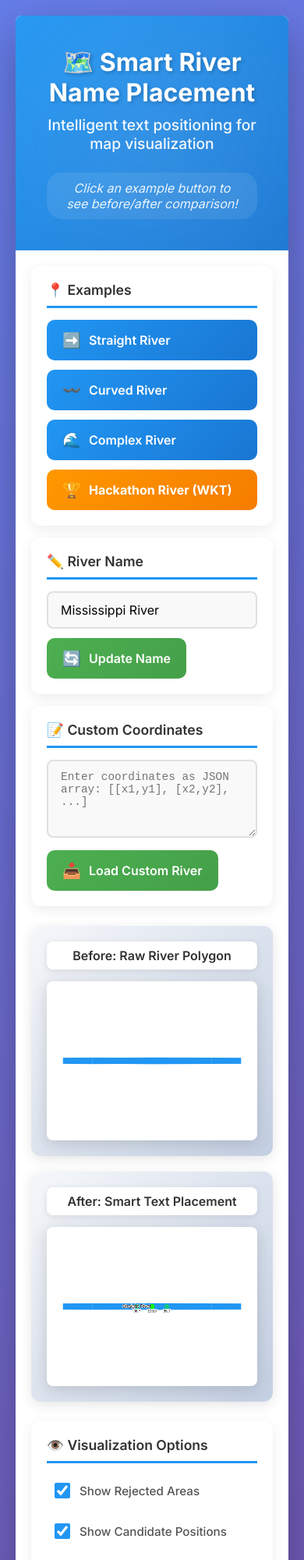
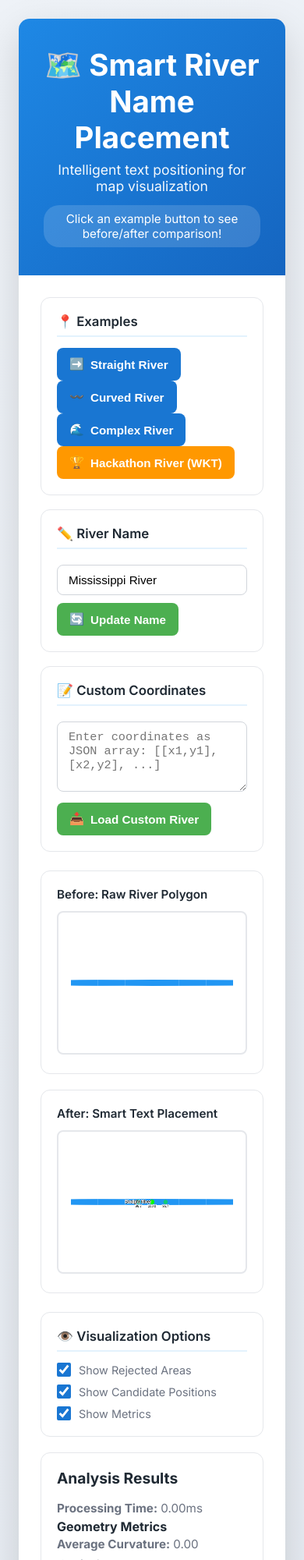
Before and after one commit to rishabh008009/smart-river-name-placement, a website built with Vite: page index.html in a window 390 px wide. Shown: the top 2000 px of the page at 78% size. Built offline with nearby package versions, Linux system fonts and the light colour scheme.

Commit message:
css has been changed

```diff
--- a/styles.css
+++ b/styles.css
@@ -1,406 +1,279 @@
+/* =====================
+   Base Reset & Theme
+===================== */
 * {
     margin: 0;
     padding: 0;
     box-sizing: border-box;
 }
 
-body {
-    font-family: 'Inter', 'Segoe UI', Tahoma, Geneva, Verdana, sans-serif;
-    background: linear-gradient(135deg, #667eea 0%, #764ba2 100%);
-    min-height: 100vh;
-    padding: 20px;
+:root {
+    --primary: #1976d2;
+    --primary-light: #e3f2fd;
+    --secondary: #4caf50;
+    --accent: #ff9800;
+    --bg-soft: #f5f7fa;
+    --text-main: #1f2933;
+    --text-muted: #6b7280;
 }
 
+body {
+    font-family: 'Inter', system-ui, -apple-system, sans-serif;
+    background: linear-gradient(135deg, #eef2f7, #e6ebf2);
+    min-height: 100vh;
+    padding: 24px;
+    color: var(--text-main);
+}
+
+/* =====================
+   App Container
+===================== */
 .container {
-    max-width: 1800px;
-    margin: 0 auto;
-    background: white;
-    border-radius: 16px;
-    box-shadow: 0 20px 60px rgba(0, 0, 0, 0.3);
+    max-width: 1700px;
+    margin: auto;
+    background: #ffffff;
+    border-radius: 14px;
+    box-shadow: 0 18px 50px rgba(0, 0, 0, 0.15);
     overflow: hidden;
 }
 
+/* =====================
+   Header
+===================== */
 header {
-    background: linear-gradient(135deg, #2196F3 0%, #1976D2 100%);
-    color: white;
-    padding: 40px;
+    background: linear-gradient(135deg, #1e88e5, #1565c0);
+    color: #fff;
+    padding: 36px 32px;
     text-align: center;
-    position: relative;
-    overflow: hidden;
-}
-
-header::before {
-    content: '';
-    position: absolute;
-    top: -50%;
-    left: -50%;
-    width: 200%;
-    height: 200%;
-    background: radial-gradient(circle, rgba(255,255,255,0.1) 0%, transparent 70%);
-    animation: pulse 15s ease-in-out infinite;
-}
-
-@keyframes pulse {
-    0%, 100% { transform: scale(1); }
-    50% { transform: scale(1.1); }
-}
-
-.header-content {
-    position: relative;
-    z-index: 1;
 }
 
 header h1 {
-    font-size: 3em;
-    margin-bottom: 10px;
+    font-size: 2.4rem;
     font-weight: 700;
-    text-shadow: 2px 2px 4px rgba(0,0,0,0.2);
+    margin-bottom: 8px;
 }
 
 .subtitle {
-    font-size: 1.2em;
+    font-size: 1.1rem;
     opacity: 0.95;
-    margin-bottom: 10px;
-    font-weight: 500;
 }
 
 .instructions {
-    font-size: 1em;
-    opacity: 0.9;
-    margin-top: 15px;
-    font-style: italic;
-    background: rgba(255,255,255,0.1);
-    padding: 10px 20px;
+    margin-top: 14px;
+    font-size: 0.95rem;
+    background: rgba(255,255,255,0.15);
+    padding: 8px 18px;
     border-radius: 20px;
     display: inline-block;
 }
 
+/* =====================
+   Layout
+===================== */
 main {
-    padding: 30px;
+    padding: 28px;
     display: flex;
     flex-direction: column;
-    gap: 25px;
+    gap: 24px;
 }
 
-/* Top Controls - Horizontal Layout */
 .top-controls {
     display: grid;
     grid-template-columns: repeat(3, 1fr);
-    gap: 20px;
+    gap: 18px;
 }
 
-/* Canvas Section - Side by Side */
 .canvas-section {
     display: grid;
     grid-template-columns: 1fr 1fr;
     gap: 20px;
-    align-items: start;
 }
 
-/* Bottom Section - Horizontal Layout */
 .bottom-section {
     display: grid;
-    grid-template-columns: 400px 1fr;
+    grid-template-columns: 360px 1fr;
     gap: 20px;
 }
 
-.canvas-container {
-    background: linear-gradient(135deg, #f5f7fa 0%, #c3cfe2 100%);
+/* =====================
+   Panels & Sections
+===================== */
+.control-section,
+.canvas-container,
+.metrics-panel {
+    background: #ffffff;
     border-radius: 12px;
     padding: 20px;
-    box-shadow: 0 4px 15px rgba(0, 0, 0, 0.1);
-    display: flex;
-    flex-direction: column;
-    align-items: center;
-}
-
-.canvas-title {
-    font-size: 1em;
-    font-weight: 600;
-    color: #333;
-    margin-bottom: 15px;
-    text-align: center;
-    padding: 8px 16px;
-    background: white;
-    border-radius: 8px;
-    box-shadow: 0 2px 8px rgba(0,0,0,0.1);
-    width: 100%;
-}
-
-canvas {
-    border: 3px solid #fff;
-    border-radius: 8px;
-    background: white;
-    box-shadow: 0 4px 20px rgba(0, 0, 0, 0.15);
-    transition: transform 0.3s ease;
-    max-width: 100%;
-    height: auto;
-}
-
-canvas:hover {
-    transform: scale(1.01);
-}
-
-.controls-panel {
-    display: flex;
-    flex-direction: column;
-    gap: 20px;
-}
-
-.metrics-panel {
-    background: linear-gradient(135deg, #f5f7fa 0%, #c3cfe2 100%);
-    border-radius: 12px;
-    padding: 25px;
-    box-shadow: 0 4px 15px rgba(0, 0, 0, 0.1);
-}
-
-.visualization-section {
-    height: fit-content;
-}
-
-.control-section {
-    background: white;
-    border-radius: 12px;
-    padding: 20px;
-    box-shadow: 0 4px 15px rgba(0, 0, 0, 0.08);
-    transition: transform 0.2s ease, box-shadow 0.2s ease;
-    height: 100%;
-}
-
-.control-section:hover {
-    transform: translateY(-2px);
-    box-shadow: 0 6px 20px rgba(0, 0, 0, 0.12);
+    border: 1px solid #e5e7eb;
 }
 
 .control-section h2 {
-    font-size: 1.1em;
-    margin-bottom: 15px;
-    color: #333;
+    font-size: 1.05rem;
+    margin-bottom: 14px;
     font-weight: 600;
-    padding-bottom: 10px;
-    border-bottom: 3px solid #2196F3;
+    border-bottom: 2px solid var(--primary-light);
+    padding-bottom: 8px;
 }
 
-.button-group {
-    display: flex;
-    flex-direction: column;
-    gap: 12px;
-}
-
+/* =====================
+   Buttons
+===================== */
 button {
-    padding: 14px 20px;
+    padding: 12px 16px;
+    border-radius: 8px;
     border: none;
-    border-radius: 10px;
-    font-size: 1em;
+    font-weight: 600;
+    font-size: 0.95rem;
     cursor: pointer;
-    transition: all 0.3s ease;
-    font-weight: 600;
+    transition: all 0.2s ease;
     display: flex;
     align-items: center;
     justify-content: center;
-    gap: 10px;
-    font-family: 'Inter', sans-serif;
-}
-
-.btn-icon {
-    font-size: 1.2em;
-}
-
-.btn-text {
-    flex: 1;
-    text-align: left;
+    gap: 8px;
 }
 
 .example-btn {
-    background: linear-gradient(135deg, #2196F3 0%, #1976D2 100%);
+    background: var(--primary);
     color: white;
 }
 
 .example-btn:hover {
-    background: linear-gradient(135deg, #1976D2 0%, #1565C0 100%);
-    transform: translateY(-3px);
-    box-shadow: 0 6px 20px rgba(33, 150, 243, 0.4);
-}
-
-.example-btn:active {
-    transform: translateY(-1px);
+    background: #1565c0;
 }
 
 .wkt-btn {
-    background: linear-gradient(135deg, #FF9800 0%, #F57C00 100%);
+    background: var(--accent);
     color: white;
-    font-weight: 700;
 }
 
 .wkt-btn:hover {
-    background: linear-gradient(135deg, #F57C00 0%, #E65100 100%);
-    transform: translateY(-3px);
-    box-shadow: 0 6px 20px rgba(255, 152, 0, 0.4);
+    background: #ef6c00;
 }
 
 .action-btn {
-    background: linear-gradient(135deg, #4CAF50 0%, #45a049 100%);
+    background: var(--secondary);
     color: white;
-    margin-top: 12px;
+    margin-top: 10px;
 }
 
 .action-btn:hover {
-    background: linear-gradient(135deg, #45a049 0%, #3d8b40 100%);
-    transform: translateY(-2px);
-    box-shadow: 0 4px 15px rgba(76, 175, 80, 0.4);
+    background: #3d8b40;
 }
 
+/* =====================
+   Inputs
+===================== */
 input[type="text"],
 textarea {
     width: 100%;
-    padding: 12px 16px;
-    border: 2px solid #e0e0e0;
+    padding: 10px 14px;
     border-radius: 8px;
-    font-size: 1em;
-    font-family: 'Inter', sans-serif;
-    transition: all 0.3s ease;
-    background: #f9f9f9;
+    border: 1.5px solid #d1d5db;
+    font-size: 0.95rem;
+    margin-top: 6px;
 }
 
-input[type="text"]:focus,
+input:focus,
 textarea:focus {
     outline: none;
-    border-color: #2196F3;
-    background: white;
-    box-shadow: 0 0 0 3px rgba(33, 150, 243, 0.1);
+    border-color: var(--primary);
+    box-shadow: 0 0 0 3px rgba(25, 118, 210, 0.12);
 }
 
 textarea {
-    min-height: 100px;
-    resize: vertical;
-    font-family: 'Courier New', monospace;
-    font-size: 0.9em;
+    min-height: 90px;
+    font-family: monospace;
 }
 
+/* =====================
+   Canvas
+===================== */
+.canvas-title {
+    font-weight: 600;
+    margin-bottom: 12px;
+    font-size: 0.95rem;
+}
+
+canvas {
+    width: 100%;
+    border-radius: 8px;
+    border: 2px solid #e5e7eb;
+    background: #ffffff;
+}
+
+/* =====================
+   Toggles
+===================== */
 .toggle-group {
     display: flex;
     flex-direction: column;
-    gap: 12px;
+    gap: 10px;
 }
 
 .toggle-label {
     display: flex;
     align-items: center;
-    cursor: pointer;
-    user-select: none;
-    padding: 10px;
-    border-radius: 8px;
-    transition: background 0.2s ease;
-}
-
-.toggle-label:hover {
-    background: #f5f5f5;
+    gap: 10px;
+    font-size: 0.9rem;
+    color: var(--text-muted);
 }
 
 input[type="checkbox"] {
-    margin-right: 12px;
-    cursor: pointer;
-    width: 20px;
-    height: 20px;
-    accent-color: #2196F3;
+    width: 18px;
+    height: 18px;
+    accent-color: var(--primary);
 }
 
-.toggle-text {
-    font-size: 0.95em;
-    color: #555;
-    font-weight: 500;
+/* =====================
+   Metrics
+===================== */
+#metrics-panel h3 {
+    font-size: 1.2rem;
+    font-weight: 700;
+    margin-bottom: 14px;
 }
 
-#metrics-panel {
-    font-size: 0.95em;
-    line-height: 1.8;
-    color: #555;
+#metrics-panel p {
+    font-size: 0.95rem;
+    line-height: 1.7;
+    color: var(--text-muted);
 }
 
-#metrics-panel h3 {
-    font-size: 1.3em;
-    margin-bottom: 18px;
-    color: #333;
-    font-weight: 700;
-    padding-bottom: 12px;
-    border-bottom: 3px solid #2196F3;
+.placeholder-text {
+    font-style: italic;
+    color: #9ca3af;
 }
 
-#metrics-panel h4 {
-    font-size: 1.05em;
-    margin-top: 18px;
-    margin-bottom: 12px;
-    color: #444;
+/* =====================
+   Error Panel
+===================== */
+.error-display {
+    background: #fee2e2;
+    border: 1.5px solid #f87171;
+    color: #b91c1c;
+    border-radius: 10px;
+    padding: 16px;
     font-weight: 600;
 }
 
-#metrics-panel p {
-    margin-bottom: 10px;
+/* =====================
+   Footer
+===================== */
+footer {
+    background: #111827;
+    color: #e5e7eb;
+    text-align: center;
+    padding: 20px;
+    font-size: 0.9rem;
 }
 
-#metrics-panel strong {
-    color: #333;
-    font-weight: 600;
-}
-
-.placeholder-text {
-    color: #999;
-    font-style: italic;
-}
-
-.error-display {
-    background: linear-gradient(135deg, #ffebee 0%, #ffcdd2 100%);
-    border: 2px solid #f44336;
-    border-radius: 12px;
-    padding: 20px;
-    color: #c62828;
-    font-weight: 600;
-    box-shadow: 0 4px 15px rgba(244, 67, 54, 0.2);
-}
-
-footer {
-    background: linear-gradient(135deg, #333 0%, #222 100%);
-    color: white;
-    text-align: center;
-    padding: 25px;
-    font-size: 0.95em;
-}
-
-@media (max-width: 1400px) {
-    .top-controls {
-        grid-template-columns: 1fr;
-    }
-
+/* =====================
+   Responsive
+===================== */
+@media (max-width: 1200px) {
+    .top-controls,
+    .canvas-section,
     .bottom-section {
         grid-template-columns: 1fr;
     }
 }
-
-@media (max-width: 1100px) {
-    .canvas-section {
-        grid-template-columns: 1fr;
-    }
-
-    canvas {
-        width: 100%;
-        max-width: 700px;
-    }
-}
-
-@media (max-width: 900px) {
-    header h1 {
-        font-size: 2em;
-    }
-
-    .container {
-        border-radius: 8px;
-    }
-
-    main {
-        padding: 20px;
-    }
-
-    .top-controls {
-        gap: 15px;
-    }
-}
```
